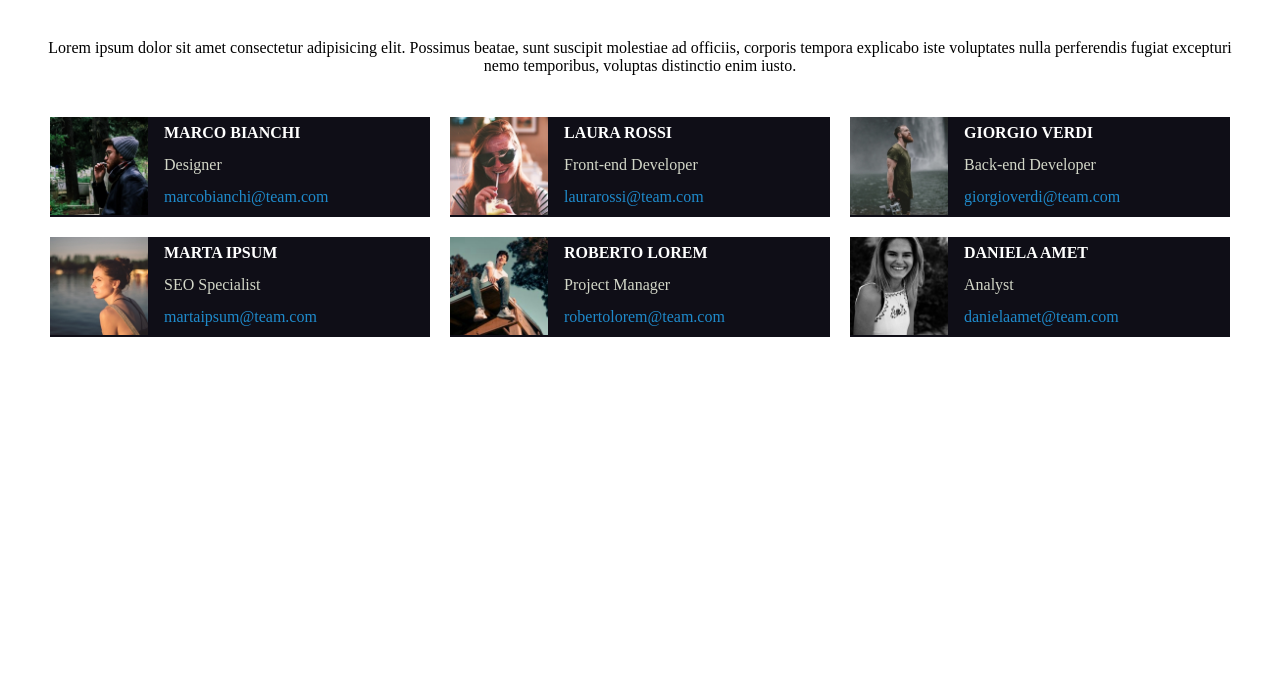
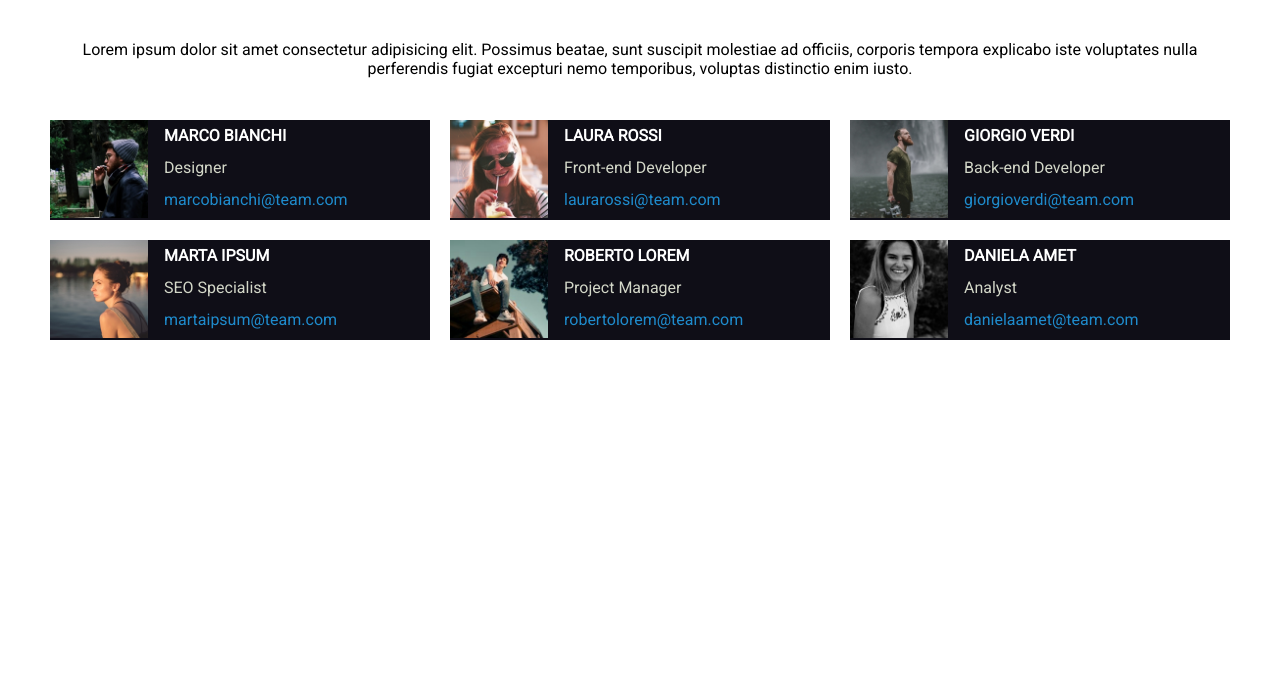
Before and after one commit to andreapanella/html-css-float-cards, a plain HTML site: page index.html in a window 1280 px wide. Shown: the part 102-800 px from the top of the page. Drawn offline with Linux system fonts and the light colour scheme.

Commit message:
changed the font in index.html and style.css

```diff
--- a/css/style.css
+++ b/css/style.css
@@ -20,7 +20,7 @@
 
 
 body{
-
+    font-family: 'Roboto', sans-serif;
 }
 
 
--- a/index.html
+++ b/index.html
@@ -4,6 +4,9 @@
     <meta charset="UTF-8">
     <meta http-equiv="X-UA-Compatible" content="IE=edge">
     <meta name="viewport" content="width=device-width, initial-scale=1.0">
+    <link rel="preconnect" href="https://fonts.googleapis.com">
+    <link rel="preconnect" href="https://fonts.gstatic.com" crossorigin>
+    <link href="https://fonts.googleapis.com/css2?family=Roboto&display=swap" rel="stylesheet">
     <link rel="stylesheet" href="./css/style.css">
     <title>Floating Cards</title>
 </head>
```
